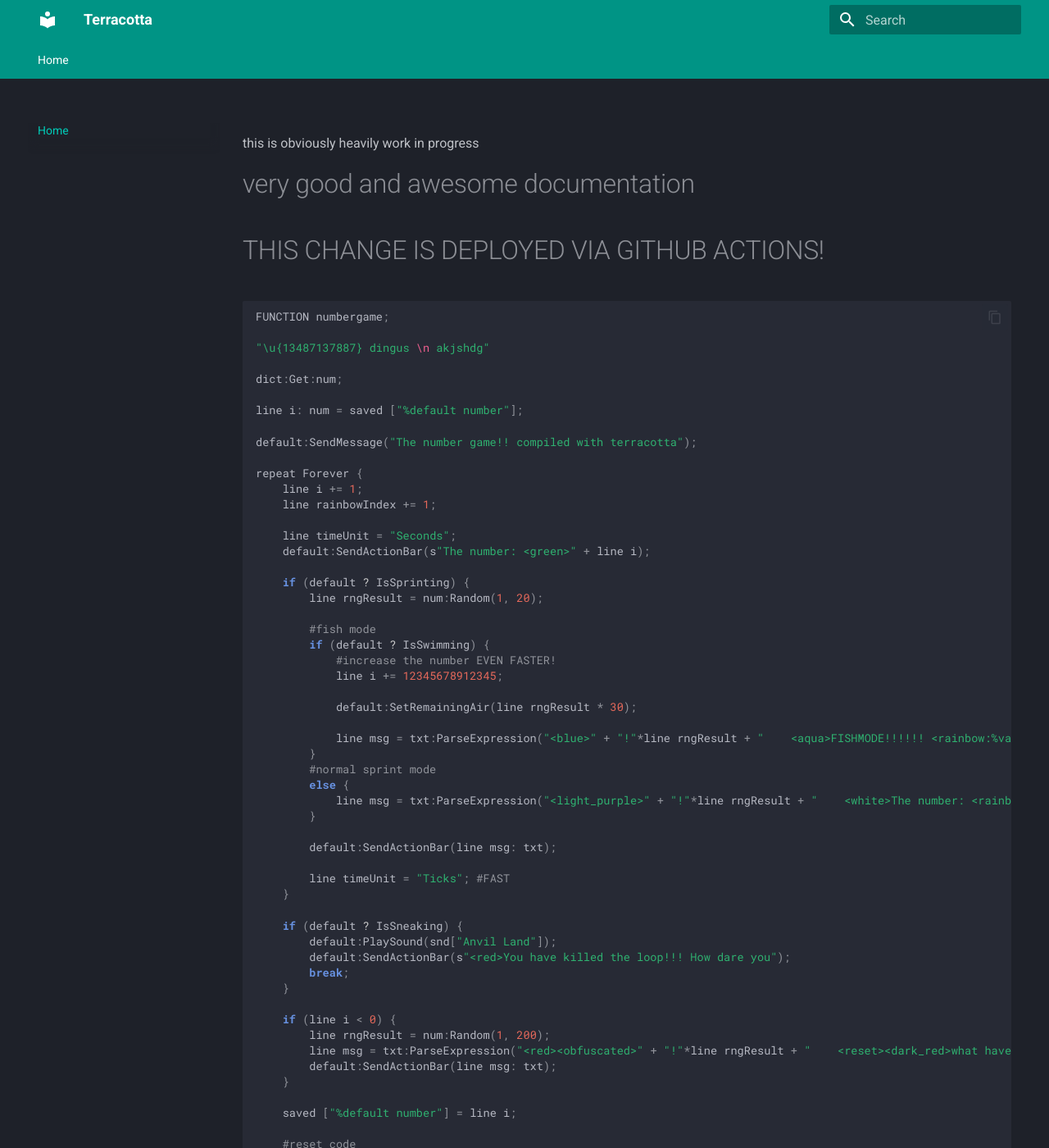
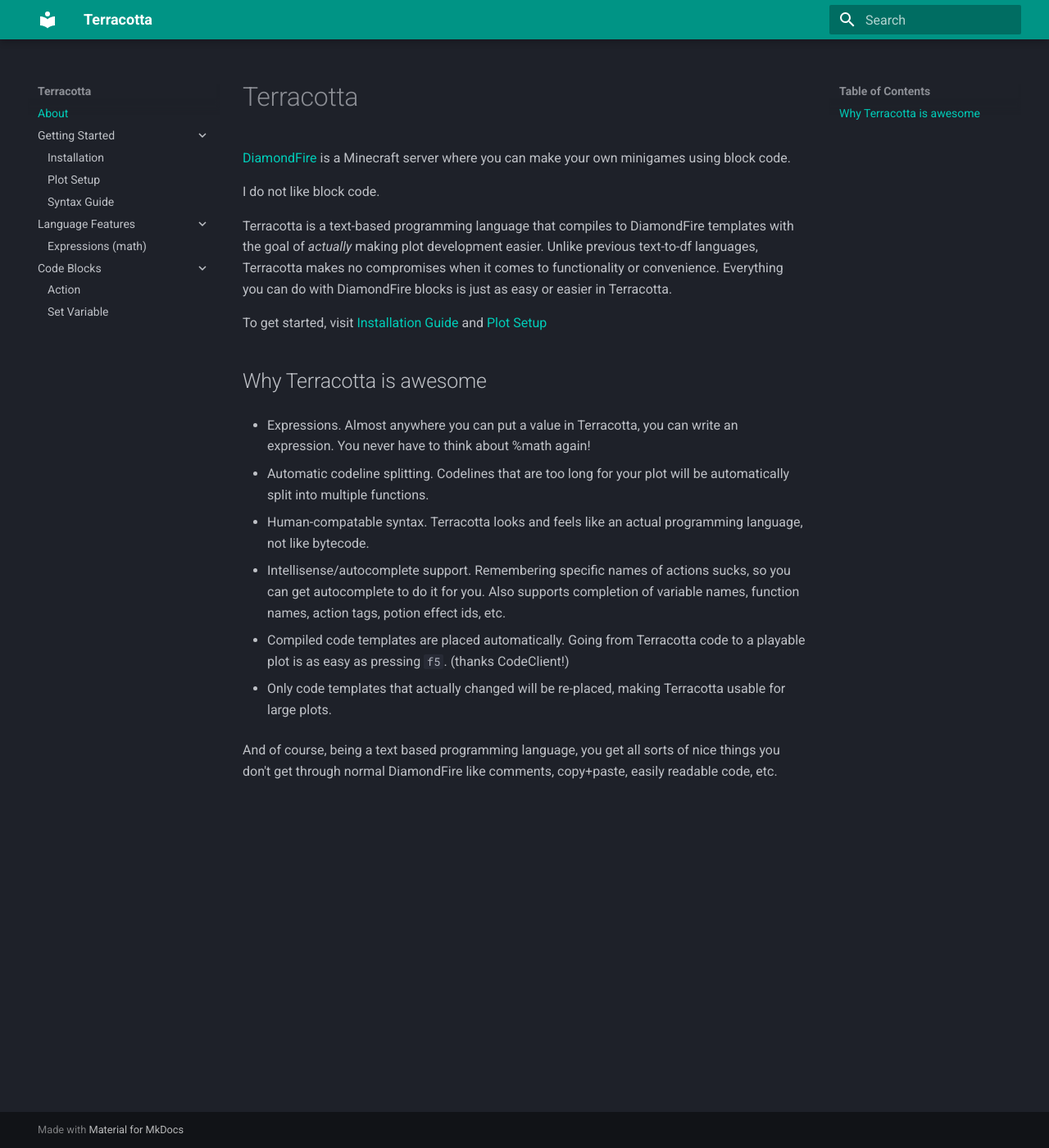
Before and after one commit to Owlfroggy/terracotta-docs, an MkDocs documentation site: the page built from docs/index.md, in a window 1280 px wide and 1400 px high. Shown: the whole window at 82% size. Built offline with MkDocs 1.6.1 and Material for MkDocs 9.7.7, drawn with Linux system fonts in a browser that asks for light colours; some of the changed text lies outside the part shown.

Commit message:
a bunch of stuff idk i kinda forgot this was connected to github

````diff
--- a/docs/index.md
+++ b/docs/index.md
@@ -1,152 +1,26 @@
-this is obviously heavily work in progress
+# Terracotta
 
-# very good and awesome documentation
+[DiamondFire](https://www.mcdiamondfire.com) is a Minecraft server where you can make your own minigames using block code.
 
-# THIS CHANGE IS DEPLOYED VIA GITHUB ACTIONS!
+I do not like block code.
 
-```tc
-FUNCTION numbergame;
+Terracotta is a text-based programming language that compiles to DiamondFire templates with the goal of *actually* making plot development easier. Unlike previous text-to-df languages, Terracotta makes no compromises when it comes to functionality or convenience. Everything you can do with DiamondFire blocks is just as easy or easier in Terracotta.
 
-"\u{13487137887} dingus \n akjshdg"
+To get started, visit [Installation Guide]() and [Plot Setup](getting_started/plot_setup.md)
 
-dict:Get:num;
+## Why Terracotta is awesome
 
-line i: num = saved ["%default number"];
+- Expressions. Almost anywhere you can put a value in Terracotta, you can write an expression. You never have to think about %math again!
 
-default:SendMessage("The number game!! compiled with terracotta");
+- Automatic codeline splitting. Codelines that are too long for your plot will be automatically split into
+multiple functions.
 
-repeat Forever {
-    line i += 1;
-    line rainbowIndex += 1;
+- Human-compatable syntax. Terracotta looks and feels like an actual programming language, not like bytecode.
 
-    line timeUnit = "Seconds";
-    default:SendActionBar(s"The number: <green>" + line i);
+- Intellisense/autocomplete support. Remembering specific names of actions sucks, so you can get autocomplete to do it for you. Also supports completion of variable names, function names, action tags, potion effect ids, etc.
 
-    if (default ? IsSprinting) {
-        line rngResult = num:Random(1, 20);
+- Compiled code templates are placed automatically. Going from Terracotta code to a playable plot is as easy as pressing `f5`. (thanks CodeClient!)
 
-        #fish mode
-        if (default ? IsSwimming) {
-            #increase the number EVEN FASTER!
-            line i += 12345678912345;
+- Only code templates that actually changed will be re-placed, making Terracotta usable for large plots.
 
-            default:SetRemainingAir(line rngResult * 30);
-
-            line msg = txt:ParseExpression("<blue>" + "!"*line rngResult + "    <aqua>FISHMODE!!!!!! <rainbow:%var(rainbowIndex)>" + line i + "    <blue>" + "!"*line rngResult);
-        }
-        #normal sprint mode
-        else {
-            line msg = txt:ParseExpression("<light_purple>" + "!"*line rngResult + "    <white>The number: <rainbow:%var(rainbowIndex)>" + line i + "    <light_purple>" + "!"*line rngResult);
-        }
-
-        default:SendActionBar(line msg: txt);
-
-        line timeUnit = "Ticks"; #FAST
-    }
-
-    if (default ? IsSneaking) {
-        default:PlaySound(snd["Anvil Land"]);
-        default:SendActionBar(s"<red>You have killed the loop!!! How dare you");
-        break;
-    }
-
-    if (line i < 0) {
-        line rngResult = num:Random(1, 200);
-        line msg = txt:ParseExpression("<red><obfuscated>" + "!"*line rngResult + "    <reset><dark_red>what have you done... <#FF0000>" + line i + "    <red><obfuscated>" + "!"*line rngResult);
-        default:SendActionBar(line msg: txt);
-    }
-
-    saved ["%default number"] = line i;
-
-    #reset code
-    if (default ? IsStandingOnBlock("nether_wart_block")) {
-        #launching code
-        default:LaunchTowardLocation(loc:Align(default.Location - vec[0,1,0]), -100);
-        default:GivePotionEffect(pot["Slow Falling",1,2 * 20]);
-
-        if (line i < 0) {
-            default:SendActionBar("&c&lFIRST, FIX YOUR MISTAKES");
-            line timeUnit = "Seconds";
-        } else {
-            line i = 0;
-            default:SendMessage("You have been reset");
-            default:SendActionBar; #clear action bar
-        }
-    }
-
-    wait(1){"Time Unit" = line timeUnit ? "Seconds"};
-}
-```
-
-```tc
-#100% accurate nether gen open sourced????
-LAGSLAYER_CANCEL; PLAYER_EVENT Join;
-
-default:SetToCreativeMode;
-
-#var declarations
-saved netherSpawnLoc: loc;
-call setupVars;
-
-
-# fake loading screen
-local loadTime = 3*20;
-
-default:SendTitle("&aGenerating...","real not clickbait",local loadTime);
-default:GivePotionEffect(pot["Mining Fatigue",255,4*20]){"Show Icon" = "False","Effect Particles" = "None"};
-default:GivePotionEffect(pot["Invisibility",255,4*20]){"Show Icon" = "False","Effect Particles" = "None"};
-default:GivePotionEffect(pot["Blindness",1,4*20]){"Show Icon" = "False","Effect Particles" = "None"};
-start loadLoop;
-
-#teleport to nether
-wait(0.5*20);
-default:Teleport(global overworldPortalLoc);
-
-wait(5);
-
-#teleport to spawn
-wait(2*20); #wait until player has been shoved back into plot bounds to avoid messing with getNetherLoc()
-call getNetherLoc(line shiftedLoc, global netherSpawnLoc);
-default:Teleport(line shiftedLoc);
-default:SendTitle("","");
-
-default:SetToAdventureMode;
-default:SetAllowFlight{"Allow Flight" = "Enable"};
-default:GivePotionEffect(pot["Fire Resistance"]){"Effect Particles" = "None","Show Icon" = "False"};
-
-wait(5);
-
-start interactionEntity;
-
-line poweredByLoc: loc;
-call getNetherLoc(line poweredByLoc, loc[345,84,338]);
-global hasSpawnedEntities = 1;
-game:SpawnTextDisplay(line poweredByLoc,"POWERED BY:");
-lastEntity:SetDisplayScale(5,5,5);
-lastEntity:SetDisplayBillboard{"Billboard Type" = "Fixed"};
-lastEntity:SetTextDisplayBackground("#000000",0);
-lastEntity:SetTextDisplayTextShadow{"Text Shadow" = "Disable"};
-lastEntity:SetDisplayRotationFromEulerAngles(0,180,0);
-lastEntity:SetDisplayBrightness(15,15);
-```
-
-
-```tc
-FUNCTION DispText;
-PARAM text: txt;
-PARAM spawnAt: loc;
-PARAM size: optional plural any = vec[1,1,1];;
-
-if (var?IsType(line size){"Variable Type" = "Number"}) {
-    line size = vec[line size,line size,line size];
-}
-
-
-game:SpawnTextDisplay(line spawnAt,line text);
-lastEntity:SetDisplayScale(line size);
-lastEntity:SetDisplayRotationFromEulerAngles(loc:GetCoordinate(line spawnAt){"Coordinate" = "Pitch"},loc:GetCoordinate(line spawnAt){"Coordinate" = "Yaw"},0);
-lastEntity:SetTextDisplayBackground("#000000",0);
-lastEntity:SetTextDisplayTextShadow{"Text Shadow" = "Disable"};
-lastEntity:SetDisplayBillboard{"Billboard Type" = "Fixed"};
-lastEntity:SetTextDisplayLineWidth(3785);
-```
+And of course, being a text based programming language, you get all sorts of nice things you don't get through normal DiamondFire like comments, copy+paste, easily readable code, etc.
--- /dev/null
+++ b/docs/language_features/expressions.md
@@ -0,0 +1,169 @@
+# Expressions
+
+For uses of the Set Variable block not covered by the operators listed below, see [Set Variable](../codeblocks/set_var.md)
+
+You can write an expression *almost* anywhere you can put a value.
+
+```tc title="Examples"
+line reward = num:Round(game.PlayerCount * global coinBonus * (global ["%default killstreak"] + 10));
+
+default:Teleport(default.Location + (default.Direction * global ["%default teleportRange"]));
+
+default:GivePotionEffect(pot["Speed", 1, (10*20) + num:Random(0,global maxPotionBonus)]);
+```
+
+## Value Operators
+
+!!! info
+    Many operators work on more types of code items than just numbers. For more info on which operators work with which code items, check out the code items' respecitve pages under the Code Items category.
+
+Terracotta supports the following operators:
+
+ - `+` - Addition
+ - `-` - Subtraction
+ - `*` - Multiplication
+ - `/` - Division
+ - `^` - Exponentiation
+ - `%` - Modulo
+
+Operations between constants are evaluated at compile-time, meaning you can use them safely for convenience without having to worry about using CPU. In the below example, `5 * 20` is directly added to the template as the number `100` and never creates any codeblocks. This applies to all code items, not just numbers.
+
+```tc
+wait(5 * 20){"Time Unit" = "Ticks"};
+```
+
+## Inlined Functions
+Any function that returns a value can be used in expressions. Some actions like Set Location Coordinate don't have a return value listed in their description, still return a value anyway. Generally, if an action has `Variable - Variable to set` as its first parameter, it can be inlined.
+
+Custom functions cannot be inlined yet as they cannot specify return types, however this functionality will be added in a future update.
+
+```tc title="Examples"
+default:SendMessage("You rolled a " + num:Random(1,6) + "!");
+
+default:GiveItems(item[var:SetToRandom("cooked_porkchop","cooked_beef","golden_carrot"),16]);
+```
+
+## Incrementors
+Incrementors do an operation to a variable without having to write out `variablename = variablename <operation> <value>`.
+
+```tc title="Incremetors"
+global added      += 10;
+global subtracted -= 2389;
+global multiplied *= 100;
+global divided    /= 10;
+global exponented ^= 3;
+global moduloed   %= 2;
+```
+
+## Type Overrides
+Terracotta has some type inference built in, so for many situations (especially those involving numbers or variables that are declared inside the file you're working in) you won't have to worry about types. Sometimes though, the type of a value is unknown and must be specified manually in order to use it with operations. This can be done by adding `: <type>` after the value.
+
+In the below case, `spawnLocation`'s type is unknown. For the compilier to know what to do when adding the vector to it, you have to manually specify that it's a location.
+```tc
+default:Teleport(global spawnLocation: loc + vec[1,10,1]);
+```
+
+
+Specifying the type of a variable every time you use it would suck, so you can also assign a type to variables outside of expressions
+```tc
+global spawnLocation: loc;
+
+# compilier now knows for both of these lines that `spawnLocation` is a location
+default:Teleport(global spawnLocation + vec[0,10,0]);
+wait(1){"Time Unit" = "Seconds"};
+default:Teleport(global spawnLocation + vec[0,20,0]);
+```
+
+
+Type overrides can also be applied to indexing operations and actions/functions that return multiple types.
+
+```tc
+default:Teleport(global spawnLocationDict["main"]: loc + vec[0,10,0]);
+
+line newTag = item:GetTag(global item,"cooltagname"): num + 10;
+```
+
+
+## Indexing Operation
+
+Values in lists and dicts can be accessed via square bracket syntax from within expressions.
+
+```tc
+line dict = {
+    "very awesome key" = "even more awesome value"
+};
+default:SendMessage(line dict["very awesome key"]);
+
+line list = [1,2,"buckle my shoe"];
+default:SendMessage(line list[3]);
+```
+
+!!! warning
+    Even though you *can* easily do the same index operation in multiple places, it's not recommended. Every index operation creates more codeblocks, which uses more CPU. For this reason, if you know a value is not going to change, it's best to only index once and store the result in a variable.
+
+    ```tc title="Bad"
+    global locations = {
+        "spawn" = loc[10,50,10]
+    };
+
+    default:SendMessage("Teleporting to location", global locations["spawn"]);
+    default:Teleport(global locations["spawn"]);
+    ```
+
+    ```tc title="Good"
+    global locations = {
+        "spawn" = loc[10,50,10]
+    };
+
+    line selectedLocation = global locations["spawn"]
+
+    default:SendMessage("Teleporting to location", line selectedLocation);
+    default:Teleport(line selectedLocation);
+    ```
+
+    It's true that the above example is a bit unnecessary, but in loops or when using indexing operations that treverse multiple levels the saved CPU can really add up.
+
+Indexes can themselves be expressions
+```tc
+line scores = [23,925,78,873];
+default:SendMessage(line teamScores[num:Random(1,4)]);
+
+line teams = {
+    "red" = {
+        "points" = 12
+    },
+    "blue" = {
+        "points" = 15
+    }
+};
+line teamData = line teams[var:SetToRandom("red","blue")];
+```
+
+If the type of a value is unknown, it must be manually specified in order to index into it. The indexing operation can appear directly after the type override; no extra parentheses are needed.
+```tc
+default:SendMessage(global dict_declared_elsewhere: dict["cool_key"]);
+default:SendMessage(global list_declared_elsewhere: list[5]);
+```
+
+Multiple levels can be traversed, however you will have to manually specify the type of each level.
+```tc
+line gameState = {
+    "redTeam" = {
+        "unlocks" = ["damageBoost","healthBoost"]
+    }
+};
+
+line firstUnlock = line gameState["redTeam"]:dict["unlocks"]:list[1];
+```
+
+## Order of Operations
+
+Unlike a certain expression system used by DiamondFire that **shall not be named**, Terracotta expressions follow a sane order of operations.
+
+Things closer to the top of the list are evaluated before things closer to the bottom. Things on the same line are evaluated left-to-right with the same priority.
+
+- Nested expressions (parentheses), indexing into dicts/lists, and function calls (actions, constructors)
+- Exponentiation (`^`)
+- Multiplication, division, and modulo (`*`, `/`, `^`)
+- Addition and subtraction (`+`, `-`)
+- Comparisons (`==`, `!=`, `<`, `>`, `<=`, `>=`)
--- a/docs/style.css
+++ b/docs/style.css
@@ -1,61 +1,61 @@
-.nn {
+.highlight .nn {
     color: #B1D7E0;
 }
 
-.nf {
+.highlight .nf {
     color: #FDFBAC;
 }
 
-.o {
+.highlight .o {
     color: #4CFFFF;
 }
 
-.pp {
+.highlight .pp {
     color: #8888FF;
 }
 
-.s {
+.highlight .s {
     color: #ADF195;
 }
 
-.k {
+.highlight .k {
     color: #F86D7C;
     font-weight: bold;
 }
 
-.kd {
+.highlight .kd {
     color: #F86DA7;
     font-weight: bold;
 }
 
-.ks {
+.highlight .ks {
     color: #CCAAFF;
 }
 
-.nv {
+.highlight .nv {
     color: #CCCCCC;
 }
 
-.err {
+.highlight .err {
     color: #CCCCCC;
 }
 
-.nc {
+.highlight .nc {
     color: #84D6FF;
 }
 
-.m {
+.highlight .m {
     color: #FFC600
 }
 
-.c {
+.highlight .c {
     color: #777777;
 }
 
-.py {
+.highlight .py {
     color: #61A2F1;
 }
 
-.se {
+.highlight .se {
     color: #89DDFF
 }
--- a/mkdocs.yml
+++ b/mkdocs.yml
@@ -1,33 +1,54 @@
 site_name: Terracotta
+site_url: https://mrawesomeowl.github.io/terracotta-docs/
 docs_dir: docs
 theme:
   name: material
   features:
-    - navigation.tabs
-    - navigation.sections
-    - toc.integrate
-    - navigation.top
+    # - navigation.sections
+    - navigation.path
     - search.suggest
     - search.highlight
     - content.tabs.link
     - content.code.annotation
     - content.code.copy
+    - navigation.instant
+    - navigation.instant.prefetch
+    - navigation.instant.progress
+    - navigation.indexes
+    - navigation.expand
+    - content.code.annotate
   language: en
   palette:
     - scheme: slate
       primary: teal
       accent: deep-orange
 markdown_extensions:
-  - codehilite
+  # - codehilite
   - toc:
       permalink: true
+      title: Table of Contents
   - pymdownx.highlight:
       anchor_linenums: true
       line_spans: __span
       pygments_lang_class: true
   - pymdownx.inlinehilite
   - pymdownx.snippets
+  - admonition
+  - pymdownx.details
+  - pymdownx.superfences
+  - tables
+  - attr_list
+  - md_in_html
 nav:
-  - Home: index.md
+  - About: index.md
+  - Getting Started:
+    - Installation: getting_started/installation.md
+    - Plot Setup: getting_started/plot_setup.md
+    - Syntax Guide: getting_started/syntax_guide.md
+  - Language Features:
+    - Expressions (math): language_features/expressions.md
+  - Code Blocks:
+    - Action: codeblocks/action.md
+    - Set Variable: codeblocks/set_var.md
 extra_css:
   - style.css
````
Also changed, not shown: docs/codeblocks/action.md (added, +102 -0 lines), docs/codeblocks/set_var.md (added, +1 -0 lines), docs/dingus.md (added, +3 -0 lines), docs/getting_started/plot_setup.md (added, +43 -0 lines), docs/getting_started/syntax_guide.md (added, +5 -0 lines), docs/test.md (added, +5 -0 lines), docs/getting_started/installation.md (added), 1 other file.
